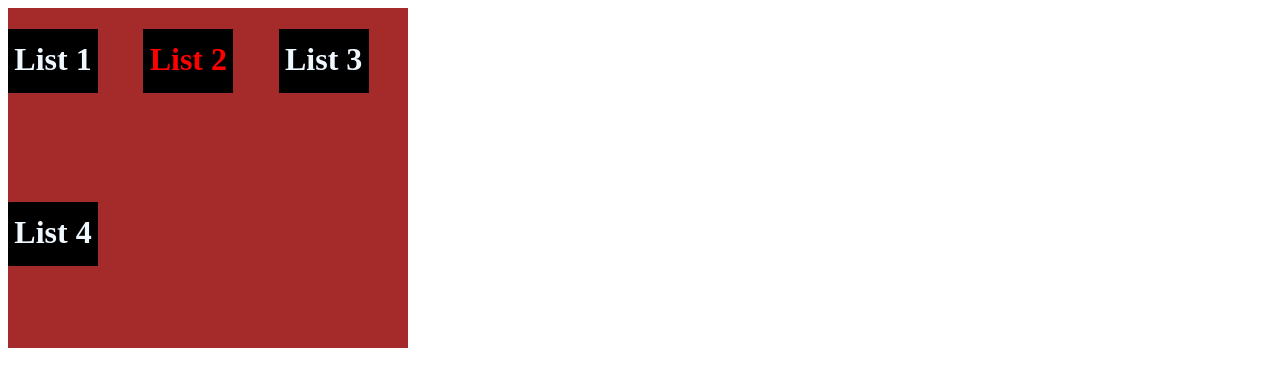
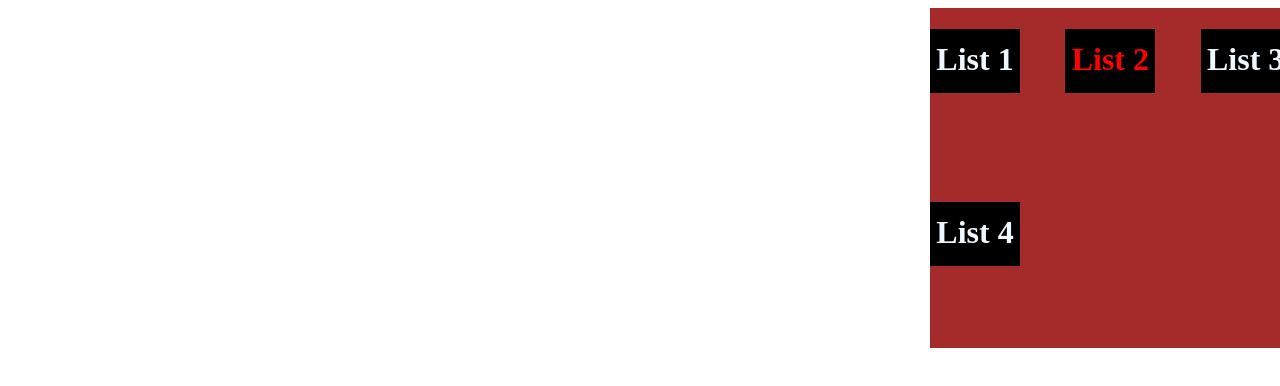
Before and after one commit to caleb-tuyisingize/css-learning, a plain HTML site: page flexbox.html in a window 1280 px wide. Drawn offline with Linux system fonts and the light colour scheme.

Commit message:
fix: css correction

```diff
--- a/styles.css
+++ b/styles.css
@@ -11,7 +11,7 @@
     /* place-items: center; */
     justify-content: space-around;
     right:-50px ;
-    position: ;
+    position: fixed;
 
     /*
     grid-template-areas:
```
